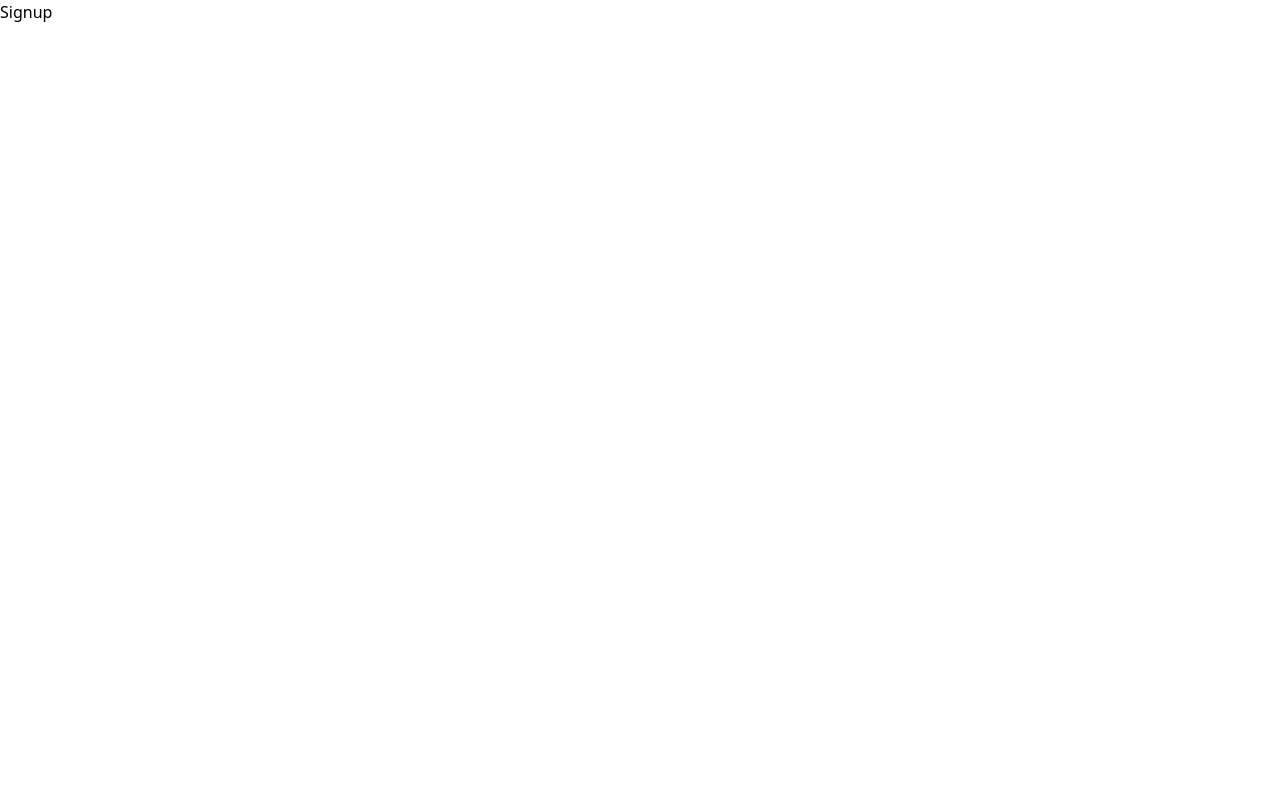
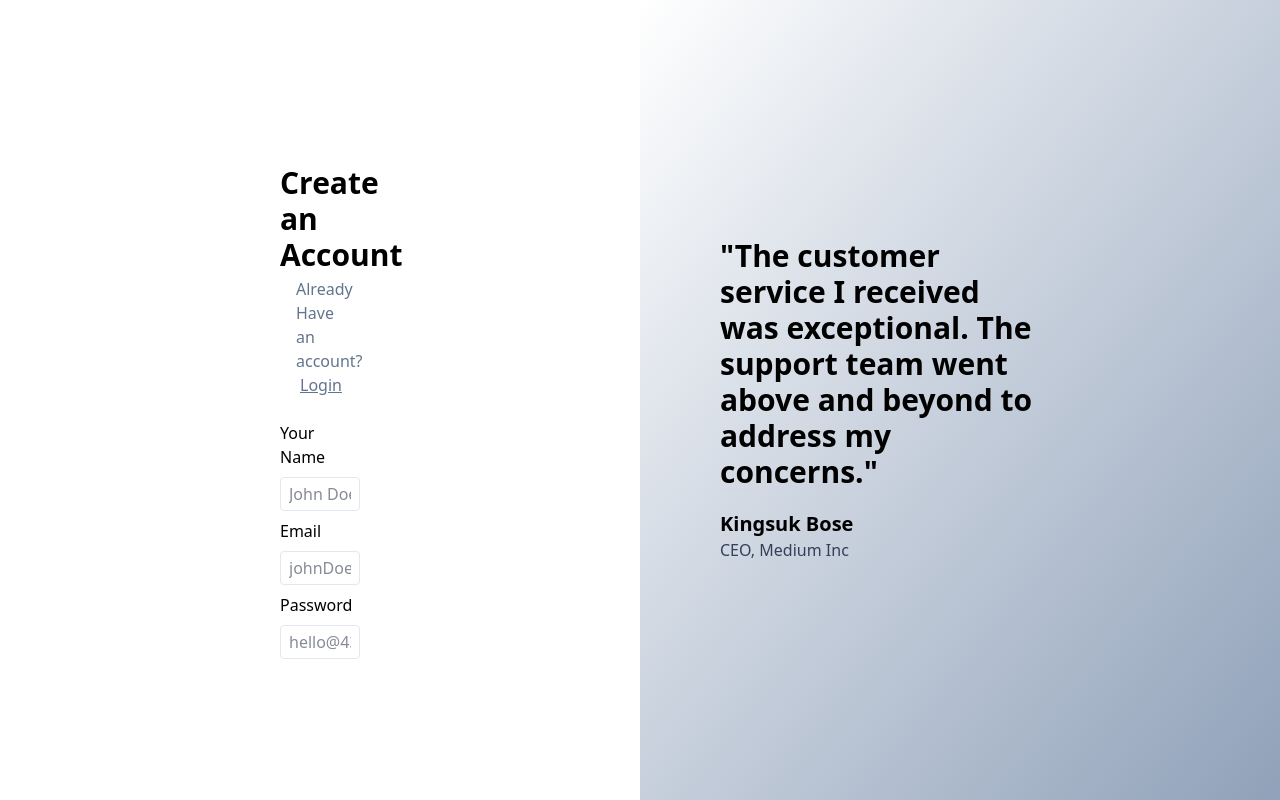
Before and after one commit to Kingsuk-03/Medium-Project, a React (Vite) app in the folder frontend/: page /signup in a window 1280 px wide. Built offline with nearby package versions, Linux system fonts and the light colour scheme.

Commit message:
adding components and creating Landing & Other pages

```diff
--- /dev/null
+++ b/frontend/src/components/Heading.tsx
@@ -0,0 +1,7 @@
+interface HeadingProps {
+  label: string;
+}
+
+export const Heading = ({label}: HeadingProps) => {
+  return <div className="font-bold text-3xl pt-6">{label}</div>;
+};
--- /dev/null
+++ b/frontend/src/components/InputBox.tsx
@@ -0,0 +1,21 @@
+import type {ChangeEvent} from "react";
+
+interface InputBoxProps {
+  label: string;
+  placeholder: string;
+  onChange: (e: ChangeEvent<HTMLInputElement>) => void;
+}
+
+export function InputBox({label, placeholder, onChange}: InputBoxProps) {
+  return (
+    <div>
+      <div className="text-base font-medium text-left py-2">{label}</div>
+      <input
+        type="text"
+        onChange={onChange}
+        placeholder={placeholder}
+        className="w-full px-2 py-1 border rounded border-slate-200 text-slate-900"
+      />
+    </div>
+  );
+}
--- /dev/null
+++ b/frontend/src/components/Quote.tsx
@@ -0,0 +1,17 @@
+interface QuoteProps {
+  quote: string;
+  author: string;
+  company: string;
+}
+
+export function Quote({quote, author, company}: QuoteProps) {
+  return (
+    <div className="bg-gradient-to-br from-white to-slate-400 h-screen w-full flex flex-col justify-center pl-20 pr-60">
+      <div className="flex flex-col justify-center">
+        <div className="font-bold text-3xl">{quote}</div>
+        <div className="font-bold text-xl mt-5">{author}</div>
+        <div className="text-slate-700 text-base font-medium">{company}</div>
+      </div>
+    </div>
+  );
+}
--- /dev/null
+++ b/frontend/src/components/Subheading.tsx
@@ -0,0 +1,18 @@
+import {Link} from "react-router-dom";
+
+interface HeadingProps {
+  label: string;
+  buttonText: string;
+  to: string;
+}
+
+export const SubHeading = ({label, buttonText, to}: HeadingProps) => {
+  return (
+    <div className="text-slate-500 text-md pt-1 px-4 pb-4">
+      {label}
+      <Link className="pointer underline pl-1 cursor-pointer" to={to}>
+        {buttonText}
+      </Link>
+    </div>
+  );
+};
--- a/frontend/src/pages/Landing.tsx
+++ b/frontend/src/pages/Landing.tsx
@@ -1,4 +1,6 @@
+import {useNavigate} from "react-router-dom";
 export function Landing() {
+  const navigate = useNavigate();
   return (
     <div className="min-h-screen bg-white font-['Inter',system-ui,-apple-system,sans-serif]">
       {/* Header */}
@@ -44,10 +46,14 @@ export function Landing() {
             </nav>
 
             <div className="flex items-center space-x-4">
-              <button className="px-4 py-2 text-gray-600 hover:text-gray-900 hover:bg-gray-100 rounded-md transition-colors font-medium">
+              <button
+                onClick={() => navigate("/signin")}
+                className="px-4 py-2 text-gray-600 hover:text-gray-900 hover:bg-gray-100 rounded-md transition-colors font-medium hover:cursor-pointer">
                 Sign In
               </button>
-              <button className="px-4 py-2 bg-black hover:bg-gray-800 text-white rounded-md transition-colors font-medium">
+              <button
+                onClick={() => navigate("/signup")}
+                className="px-4 py-2 bg-black hover:bg-gray-800 text-white rounded-md transition-colors font-medium hover:cursor-pointer">
                 Sign Up
               </button>
             </div>
@@ -69,7 +75,9 @@ export function Landing() {
               great storytelling.
             </p>
             <div className="flex flex-col sm:flex-row gap-4 justify-center items-center">
-              <button className="flex items-center px-8 py-3 bg-black hover:bg-gray-800 text-white rounded-md text-lg font-medium transition-colors">
+              <button
+                onClick={() => navigate("/signup")}
+                className="hover:cursor-pointer flex items-center px-8 py-3 bg-black hover:bg-gray-800 text-white rounded-md text-lg font-medium transition-colors">
                 Start Writing
                 <svg
                   className="ml-2 h-5 w-5"
@@ -84,7 +92,7 @@ export function Landing() {
                   />
                 </svg>
               </button>
-              <button className="px-8 py-3 border border-gray-300 hover:border-gray-400 text-gray-700 hover:text-gray-900 rounded-md text-lg font-medium transition-colors bg-transparent">
+              <button className="px-8 py-3 border border-gray-300 hover:border-gray-400 text-gray-700 hover:text-gray-900 rounded-md text-lg font-medium transition-colors bg-transparent hover:cursor-pointer">
                 Explore Stories
               </button>
             </div>
@@ -422,7 +430,7 @@ export function Landing() {
                   />
                 </svg>
                 <span className="text-2xl font-bold font-['Poppins',sans-serif]">
-                  WriteFlow
+                  Medium
                 </span>
               </div>
               <p className="text-gray-400 font-['Inter',sans-serif]">
@@ -521,7 +529,7 @@ export function Landing() {
 
           <div className="border-t border-gray-800 mt-8 pt-8 flex flex-col md:flex-row justify-between items-center">
             <p className="text-gray-400 font-['Inter',sans-serif]">
-              © {new Date().getFullYear()} WriteFlow. All rights reserved.
+              © {new Date().getFullYear()} Medium. All rights reserved.
             </p>
             <div className="flex space-x-6 mt-4 md:mt-0">
               <a
--- a/frontend/src/pages/Signin.tsx
+++ b/frontend/src/pages/Signin.tsx
@@ -1,3 +1,43 @@
+import {useState} from "react";
+import {Heading} from "../components/Heading";
+import {SubHeading} from "../components/Subheading";
+import {InputBox} from "../components/InputBox";
+import {Quote} from "../components/Quote";
+
 export const Signin = () => {
-  return <div>Signin</div>;
+  const [name, setName] = useState("");
+  const [email, setEmail] = useState("");
+  const [password, setPassword] = useState("");
+
+  return (
+    <div className="flex flex-col md:flex-row min-h-screen">
+      {/* Left Section (Form) */}
+      <div className="w-full md:w-1/2 py-10 px-6 md:py-40 md:px-20 flex justify-center">
+        <div>
+          <Heading label="Login To Your Account" />
+          <SubHeading
+            label="Don't Have an account?"
+            buttonText="Signup"
+            to="/signup"
+          />
+          <InputBox
+            label="Email"
+            placeholder="johnDoe@gmail.com"
+            onChange={(e) => setEmail(e.target.value)}
+          />
+          <InputBox
+            label="Password"
+            placeholder="hello@4321"
+            onChange={(e) => setPassword(e.target.value)}
+          />
+        </div>
+      </div>
+
+      {/* Right Section (Testimonial) */}
+      <Quote
+        quote='"Everyone I interacted with was so friendly and genuinely wanted to help. It made all the difference!"'
+        author="Lionel Yamal"
+        company="RW,  FC Barcelona"></Quote>
+    </div>
+  );
 };
--- a/frontend/src/pages/Signup.tsx
+++ b/frontend/src/pages/Signup.tsx
@@ -1,3 +1,46 @@
+import {useState} from "react";
+import {Heading} from "../components/Heading";
+import {SubHeading} from "../components/Subheading";
+import {InputBox} from "../components/InputBox";
+import {Quote} from "../components/Quote";
+
 export const Signup = () => {
-  return <div>Signup</div>;
+  const [name, setName] = useState("");
+  const [email, setEmail] = useState("");
+  const [password, setPassword] = useState("");
+
+  return (
+    <div className="grid grid-cols-2">
+      <div>
+        <div className="h-screen flex flex-col justify-center px-70">
+          <Heading label="Create an Account" />
+          <SubHeading
+            label="Already Have an account?"
+            buttonText="Login"
+            to="/signin"
+          />
+          <InputBox
+            label="Your Name"
+            placeholder="John Doe"
+            onChange={(e) => setName(e.target.value)}
+          />
+          <InputBox
+            label="Email"
+            placeholder="johnDoe@gmail.com"
+            onChange={(e) => setEmail(e.target.value)}
+          />
+          <InputBox
+            label="Password"
+            placeholder="hello@4321"
+            onChange={(e) => setPassword(e.target.value)}
+          />
+        </div>
+      </div>
+      <Quote
+        quote='"The customer service I received was exceptional. The support team went
+            above and beyond to address my concerns."'
+        author="Kingsuk Bose"
+        company="CEO,  Medium Inc"></Quote>
+    </div>
+  );
 };
```
Also changed, not shown: frontend/src/components/Button.tsx (added).
